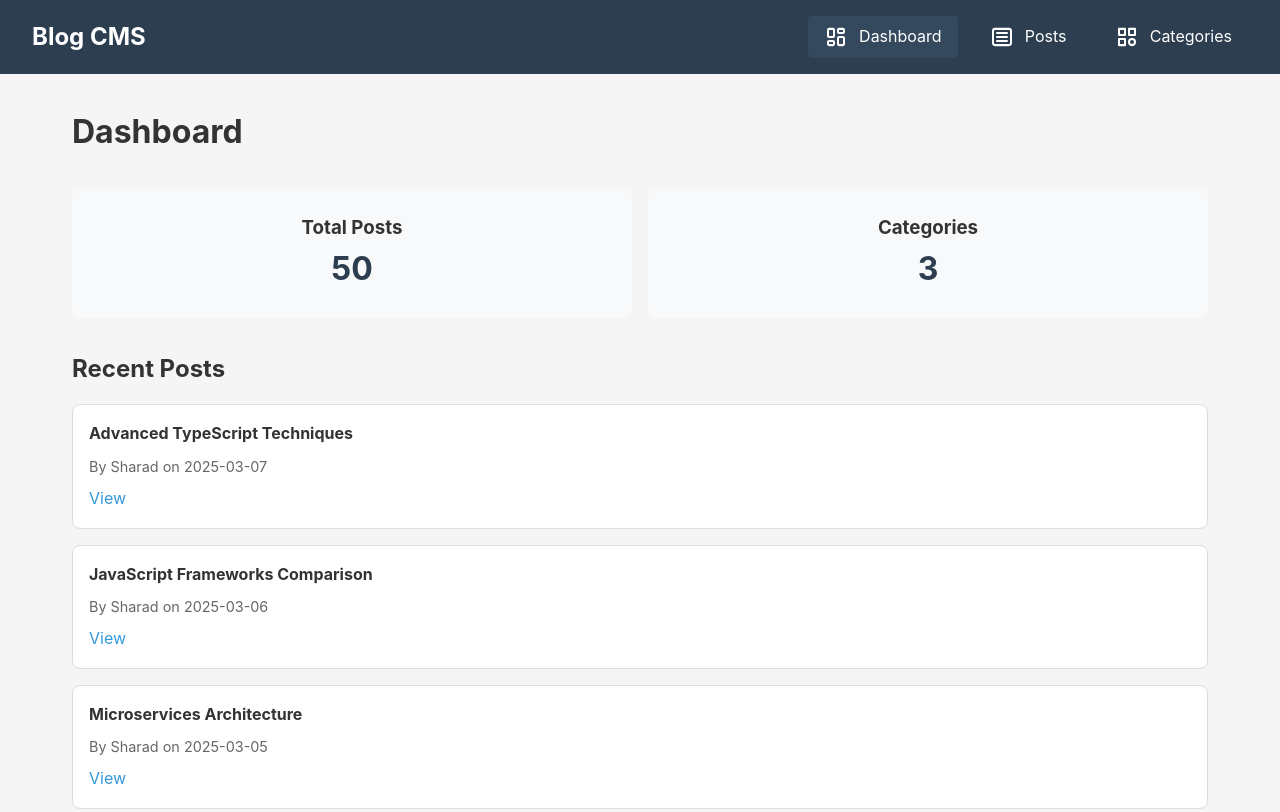
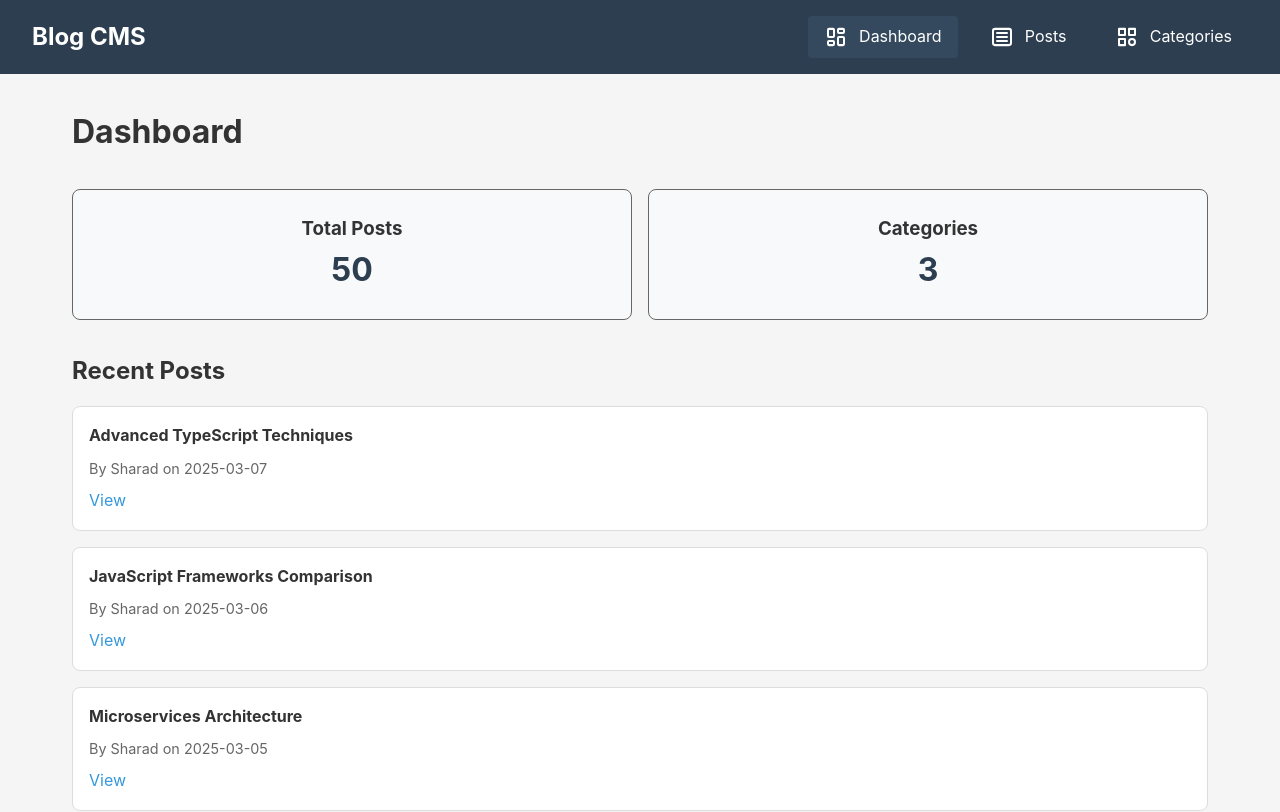
Before and after one commit to SharadJ19/blog-cms, an Angular app: page /dashboard in a window 1280 px wide. Shown: the top 812 px of the page. Built offline with nearby package versions, Linux system fonts and the light colour scheme; data requests are answered from the project's data file; a web font is replaced by a local one.

Commit message:
style(dashboard): add border to stat cards

```diff
--- a/src/app/pages/dashboard/dashboard.css
+++ b/src/app/pages/dashboard/dashboard.css
@@ -9,6 +9,7 @@
 .stat-card {
   background-color: #f8f9fa;
   padding: 1.5rem;
+  border: 1px solid #666;
   border-radius: 8px;
   text-align: center;
 }
```
